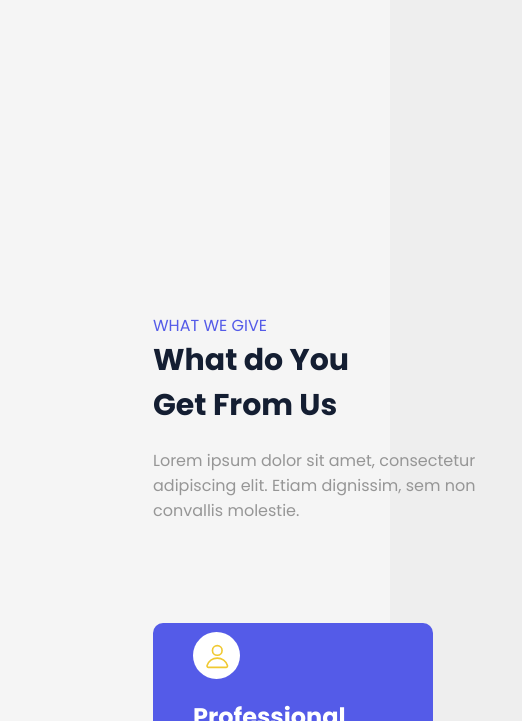
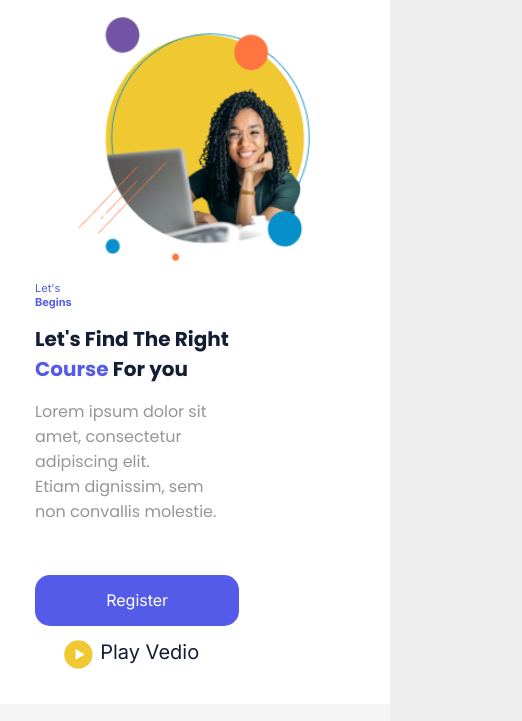
Before and after one commit to rahaf3lawneh/landing, a plain HTML site: page index.html in a window 390 px wide. Shown: the part 62-783 px from the top of the page, 522 px wide, since content can reach past the window. Drawn offline with Linux system fonts and the light colour scheme.

Commit message:
Let's begins

```diff
--- a/assets/css/main.css
+++ b/assets/css/main.css
@@ -60,7 +60,7 @@ body {
     font-family: var(--subfont);
     border: 2px solid #545be8;
     border-radius: 10px;
-    padding: 7.3541765213012695px 38.18113136291504px;
+    padding: 10.354177px 43.181131px;
     font-weight: 700;
     font-size: 13px;
     line-height: 12px;
@@ -120,6 +120,162 @@ body {
 }
 
 /*end of main header*/
+/* start begins */
+
+.begins{
+    background-color: #fff;
+    padding: 94px ;
+}
+.begins .row {
+    gap: 20px;
+}
+
+.intro span{
+    color: var(--maincolor);
+
+}
+#Letsbeings-word{
+
+    font-family: var(--subfont);
+    font-size: 20px;
+}
+
+#begins-word{
+    font-weight: 700;
+}
+
+.intro{
+    display: flex;
+    flex-wrap: wrap;
+    flex-direction: column;
+    gap: 15px;
+    width: 1209px;
+}
+
+.intro h2{
+    color: #141E32;
+
+    width: 338px;
+    font-size: 39px;
+}
+
+.intro p{
+    color: #969696;
+    margin-bottom: 36px;
+}
+
+.join{
+    display: flex;
+    flex-wrap: wrap;
+
+}
+
+.join .register{
+    background-color: var(--maincolor);
+    color: #fff;
+    font-family: var(--subfont);
+    padding: 13.354177px 40.181131px;
+    border-radius: 15px;
+
+}
+
+.intro-vedio{
+    display: flex;
+    flex-wrap: wrap;
+    padding: 10.354177px 43.181131px;
+    gap: 6px;
+
+}
+
+.intro-vedio img{
+    width: 30px;
+    height: 30px;
+}
+
+.intro-vedio .play-vedio{
+    color: #141E32;
+    font-family: var(--subfont);
+    font-size: 20px;
+
+}
+.student-img{
+    display: flex;
+    flex-wrap: wrap;
+    flex-grow: 1;
+
+}
+.student-img img{
+    width: 100%;
+
+
+}
+
+/* end begins */
+/*meadia begins*/
+@media screen and (max-width: 1840px){
+    .intro{
+        width: 66%;
+    }
+
+}
+
+
+@media screen and (max-width: 1087px){
+    .intro{
+        width: 50%;
+    }
+
+    .join .register{
+        padding: 15.354177px 71.181131px;
+    }
+
+    .intro-vedio{
+        padding: 14.354177px 29.181131px;
+    }
+
+
+}
+
+@media screen and (max-width: 890px){
+    .intro{
+        width: 100%;
+        order: 1;
+    }
+    .student-img img{
+        width: 54%;
+        margin: auto;
+    }
+}
+
+    @media screen and (max-width: 500px){
+
+       .intro h2{
+        font-size: 20px;
+        width: 252px;
+       }
+
+       .intro p{
+        width: 200px;
+       }
+       .student-img img{
+        width: 73%;
+       }
+
+       .begins{
+        padding: 20px;
+       }
+
+       #Letsbeings-word {
+        font-size: 11px;
+
+
+           }
+         }
+
+
+
+
+/*end of meadia begins*/
 
 
 /*statr services*/
@@ -148,7 +304,7 @@ body {
 }
 .about-offers p{
     color: #969696;
-    width: 369px;
+  /*  width: 369px;*/
     margin-top: 20px ;
 
 }
@@ -197,6 +353,19 @@ body {
 
     .services .row{
         gap: 100px;
+    }
+    .offers-item{
+        padding: 4px 20px;
+    }
+
+}
+
+@media screen and (max-width: 600px) {
+    .services{
+        padding: 20px;
+    }
+    .offers-item {
+        margin: auto;
     }
 
 }
--- a/index.html
+++ b/index.html
@@ -60,6 +60,48 @@
     </header>
     <!--end header -->
 
+    <!-- start search-course-->
+    <main>
+        <section class="begins">
+            <div class="container">
+                <div class="row">
+                    <div class="intro">
+                        <span id="Letsbeings-word"> Let's <br> <span id="begins-word"> Begins </span>
+                        </span>
+
+                        <h2> Let's Find The Right <span> Course </span> For you
+                        </h2>
+
+                        <p> Lorem ipsum dolor sit amet, consectetur adipiscing elit. <br> Etiam
+                            dignissim, sem non convallis
+                            molestie.
+                        </p>
+
+                        <div class="join">
+                            <a href="#" class="register"> Register </a>
+                            <div class="intro-vedio">
+                                <img src="./assets/img/courses/vedio icon.svg" alt="playing vedio">
+                                <a href="#" class="play-vedio"> Play Vedio</a>
+                            </div>
+                        </div>
+                    </div>
+
+
+
+                    <div class="student-img">
+                        <img src="./assets/img/courses/studentimg.png" alt="student img">
+                    </div>
+
+
+
+                </div>
+            </div>
+
+        </section>
+    </main>
+
+    <!-- end search-course-->
+
     <!--start our-services-->
 
     <main>
@@ -70,23 +112,27 @@
                     <div class="about-offers">
                         <span>WHAT WE GIVE</span>
                         <h2> What do You Get From Us</h2>
-                        <p>Lorem ipsum dolor sit amet, consectetur adipiscing elit. Etiam dignissim, sem non convallis molestie.</p>
+                        <p>Lorem ipsum dolor sit amet, consectetur adipiscing elit. Etiam dignissim, sem non convallis
+                            molestie.</p>
                     </div>
                     <div class="offers">
                         <div class="offers-item">
                             <img src="./assets/img/icon/person.svg" alt="">
                             <h2>Professional Teacher</h2>
-                            <p>Lorem ipsum dolor sit amet, consectetur adipiscing elit. Etiam dignissim, sem non convallis molestie.</p>
+                            <p>Lorem ipsum dolor sit amet, consectetur adipiscing elit. Etiam dignissim, sem non
+                                convallis molestie.</p>
                         </div>
                         <div class="offers-item">
                             <img src="./assets/img/icon/Certificate.svg" alt="">
                             <h2>Course Certificate</h2>
-                            <p>Lorem ipsum dolor sit amet, consectetur adipiscing elit. Etiam dignissim, sem non convallis molestie.</p>
+                            <p>Lorem ipsum dolor sit amet, consectetur adipiscing elit. Etiam dignissim, sem non
+                                convallis molestie.</p>
                         </div>
                         <div class="offers-item">
                             <img src="./assets/img/icon/interesting-learning.svg" alt="">
                             <h2>interesting learning</h2>
-                            <p>Lorem ipsum dolor sit amet, consectetur adipiscing elit. Etiam dignissim, sem non convallis molestie.</p>
+                            <p>Lorem ipsum dolor sit amet, consectetur adipiscing elit. Etiam dignissim, sem non
+                                convallis molestie.</p>
                         </div>
 
                     </div>
```
Also changed, not shown: assets/css/t.css (added, +85 -0 lines).
